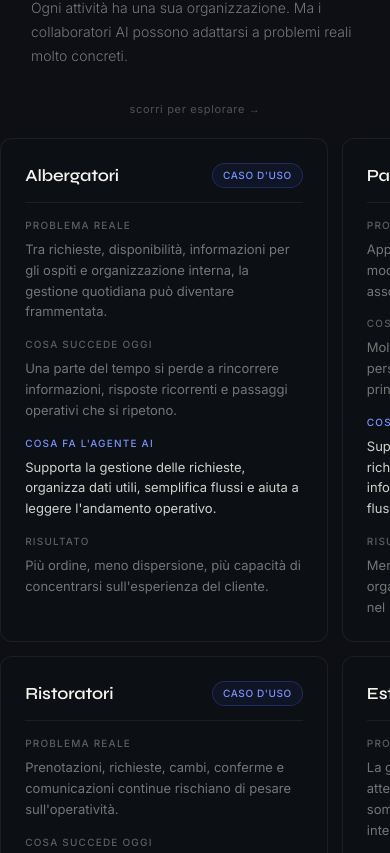
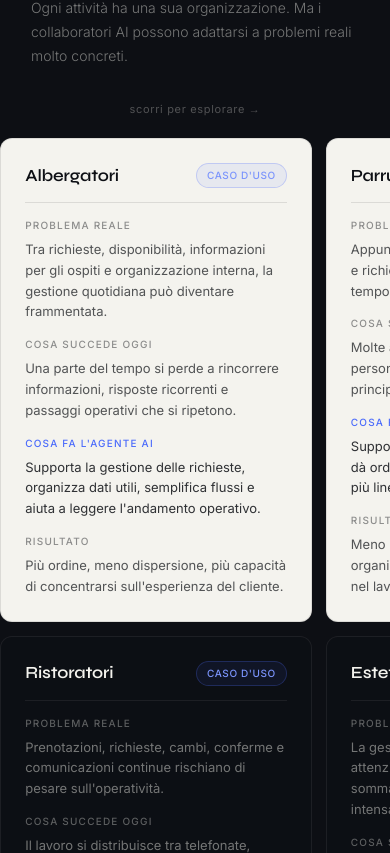
Before and after one commit to Matteopmc95/matteo-freyrwork-ai, a Next.js app: page /casi-studio in a window 390 px wide. Shown: the part 1031-1884 px from the top of the page. Built offline with nearby package versions, Linux system fonts and the light colour scheme.

Commit message:
style: casi studio mobile - white first row, more side spacing, less peek, more row gap

```diff
--- a/src/app/casi-studio/page.tsx
+++ b/src/app/casi-studio/page.tsx
@@ -141,11 +141,11 @@ function SectionCategorie() {
             display:grid!important;
             grid-template-rows:repeat(2,auto);
             grid-auto-flow:column;
-            grid-auto-columns:82%;
-            gap:12px;
+            grid-auto-columns:88%;
+            gap:28px 14px;
             overflow-x:auto;
             overflow-y:hidden;
-            padding:4px 8vw 20px;
+            padding:4px 8vw 24px calc(8vw + 16px);
             scroll-snap-type:x mandatory;
             scrollbar-width:none;
             -ms-overflow-style:none;
@@ -155,6 +155,13 @@ function SectionCategorie() {
           .cat-grid>*{scroll-snap-align:start}
           .cat-hint{display:flex!important}
           @keyframes catHintPulse{0%,100%{opacity:.35}50%{opacity:.75}}
+          .cat-card-light{background:#F4F3EE !important;border-color:rgba(0,0,0,0.1) !important}
+          .cat-card-light>div:first-child{border-bottom:1px solid rgba(0,0,0,0.1) !important}
+          .cat-card-light h3{color:#0D0F14 !important}
+          .cat-card-light p{color:rgba(13,15,20,0.7) !important}
+          .cat-card-light .cat-row-label{color:rgba(13,15,20,0.45) !important}
+          .cat-card-light .cat-row-label-accent{color:#4B6BFB !important}
+          .cat-card-light .cat-row-text-accent{color:rgba(13,15,20,0.85) !important}
         }
       `}</style>
       <div className="cat-hint" style={{ display: 'none', justifyContent: 'center', fontSize: 11, color: 'rgba(244,243,238,0.4)', letterSpacing: '0.06em', marginTop: 32, marginBottom: 4, animation: 'catHintPulse 2.8s ease-in-out infinite' }}>
@@ -162,8 +169,9 @@ function SectionCategorie() {
       </div>
       <div className="cat-wrapper">
       <div data-reveal className="cat-grid" style={{ opacity: 0, transform: 'translateY(22px)', transition: 'opacity 0.7s ease 0.3s, transform 0.7s ease 0.3s', marginTop: 16, display: 'grid', gridTemplateColumns: 'repeat(auto-fit, minmax(min(100%,340px),1fr))', gap: 14 }}>
-        {CATEGORIES.map((cat) => (
+        {CATEGORIES.map((cat, i) => (
           <div key={cat.id}
+            className={i % 2 === 0 ? 'cat-card-light' : ''}
             style={{ padding: 24, borderRadius: 12, border: `1px solid ${C.border}`, background: 'rgba(13,15,20,0.6)', display: 'flex', flexDirection: 'column', gap: 14, transition: 'border-color 0.25s, transform 0.2s' }}
             onMouseEnter={(e) => { e.currentTarget.style.borderColor = 'rgba(75,107,251,0.3)'; e.currentTarget.style.transform = 'translateY(-2px)'; }}
             onMouseLeave={(e) => { e.currentTarget.style.borderColor = C.border; e.currentTarget.style.transform = ''; }}
@@ -179,8 +187,8 @@ function SectionCategorie() {
               { label: 'Risultato', text: cat.result },
             ].map((r) => (
               <div key={r.label}>
-                <div style={{ fontSize: 10, letterSpacing: '0.12em', textTransform: 'uppercase', color: r.accent ? C.acc2 : 'rgba(244,243,238,0.35)', fontWeight: 500, marginBottom: 5 }}>{r.label}</div>
-                <p style={{ fontSize: 13, color: r.accent ? 'rgba(244,243,238,0.85)' : C.muted, lineHeight: 1.6 }}>{r.text}</p>
+                <div className={r.accent ? 'cat-row-label-accent' : 'cat-row-label'} style={{ fontSize: 10, letterSpacing: '0.12em', textTransform: 'uppercase', color: r.accent ? C.acc2 : 'rgba(244,243,238,0.35)', fontWeight: 500, marginBottom: 5 }}>{r.label}</div>
+                <p className={r.accent ? 'cat-row-text-accent' : ''} style={{ fontSize: 13, color: r.accent ? 'rgba(244,243,238,0.85)' : C.muted, lineHeight: 1.6 }}>{r.text}</p>
               </div>
             ))}
           </div>
```
